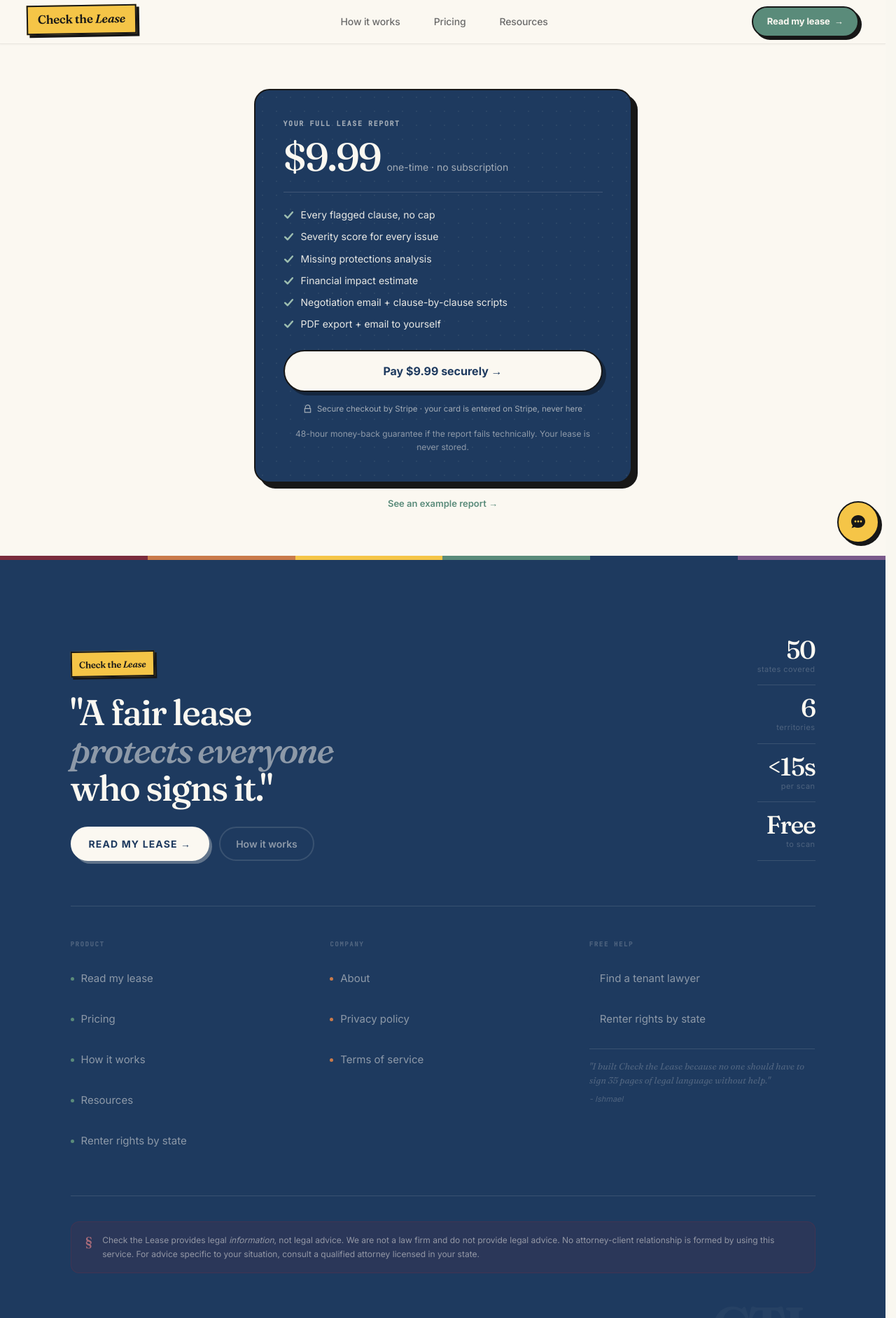
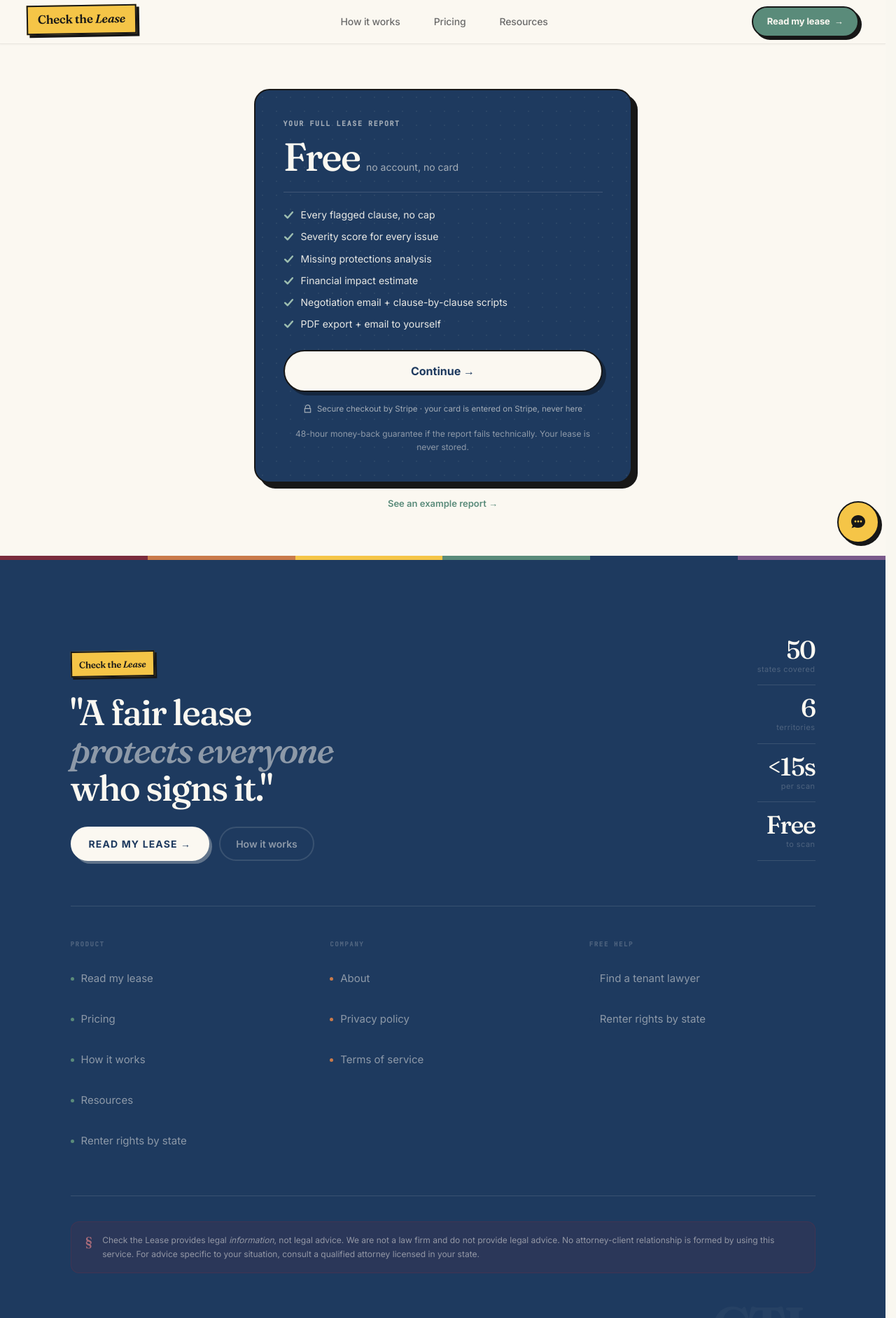
Before and after one commit to coverturn/check-the-lease, a React (Vite) app in the folder frontend/: page /checkout in a window 1280 px wide. Shown: the top 1883 px of the page at 70% size. Built offline with nearby package versions, Linux system fonts and the light colour scheme.

Commit message:
Sweep all $9.99 from dormant paywall (zero literal price strings left); remove redundant founder quote from footer; de-price stale home quote to reflect free model

```diff
--- a/frontend/src/components/Footer.tsx
+++ b/frontend/src/components/Footer.tsx
@@ -156,10 +156,6 @@ export function Footer() {
                 </Link>
               ))}
             </div>
-            <div style={{ fontFamily: "var(--app-font-serif)", fontStyle: "italic", fontSize: 13, color: DIM, lineHeight: 1.55, borderTop: `1px solid ${BORDER}`, paddingTop: 14 }}>
-              "I built Check the Lease because no one should have to sign 35 pages of legal language without help."
-              <div style={{ fontFamily: "var(--app-font-sans)", fontSize: 11, color: DIM, marginTop: 8 }}>- Ishmael</div>
-            </div>
           </div>
         </div>
 
--- a/frontend/src/pages/checkout.tsx
+++ b/frontend/src/pages/checkout.tsx
@@ -55,8 +55,8 @@ export default function Checkout() {
             <div style={{ position: "relative" }}>
               <div style={{ fontFamily: "var(--app-font-mono)", fontSize: 10, fontWeight: 700, textTransform: "uppercase", letterSpacing: "0.16em", color: "rgba(251,248,241,0.6)", marginBottom: 12 }}>Your full lease report</div>
               <div style={{ display: "flex", alignItems: "baseline", gap: 9, marginBottom: 22, paddingBottom: 22, borderBottom: "1.5px solid rgba(251,248,241,0.15)" }}>
-                <span style={{ fontFamily: "var(--app-font-serif)", fontWeight: 500, fontSize: "clamp(44px,7vw,56px)", letterSpacing: "-0.04em", color: "#FBF8F1", lineHeight: 1 }}>$9.99</span>
-                <span style={{ fontFamily: "var(--app-font-sans)", fontSize: 14, color: "rgba(251,248,241,0.6)" }}>one-time · no subscription</span>
+                <span style={{ fontFamily: "var(--app-font-serif)", fontWeight: 500, fontSize: "clamp(44px,7vw,56px)", letterSpacing: "-0.04em", color: "#FBF8F1", lineHeight: 1 }}>Free</span>
+                <span style={{ fontFamily: "var(--app-font-sans)", fontSize: 14, color: "rgba(251,248,241,0.6)" }}>no account, no card</span>
               </div>
               <div style={{ display: "flex", flexDirection: "column", gap: 11, marginBottom: 26 }}>
                 {INCLUDED.map((f) => (
@@ -67,7 +67,7 @@ export default function Checkout() {
                 ))}
               </div>
               <button onClick={pay} disabled={status !== "idle"} style={{ width: "100%", display: "inline-flex", justifyContent: "center", alignItems: "center", gap: 10, fontFamily: "var(--app-font-sans)", fontWeight: 700, fontSize: 16, color: NAVY, backgroundColor: "#FBF8F1", border: `2.5px solid ${INK}`, borderRadius: 999, padding: "16px 24px", cursor: status === "idle" ? "pointer" : "default", boxShadow: "5px 5px 0 0 rgba(0,0,0,0.35)", opacity: status === "processing" ? 0.85 : 1 }}>
-                {status === "processing" ? (<><span className="ctl-spin" style={{ width: 16, height: 16, border: "2.5px solid rgba(30,58,95,0.3)", borderTopColor: NAVY, borderRadius: "50%", display: "inline-block" }} /> Redirecting…</>) : "Pay $9.99 securely →"}
+                {status === "processing" ? (<><span className="ctl-spin" style={{ width: 16, height: 16, border: "2.5px solid rgba(30,58,95,0.3)", borderTopColor: NAVY, borderRadius: "50%", display: "inline-block" }} /> Redirecting…</>) : "Continue →"}
               </button>
               {error && <p style={{ fontFamily: "var(--app-font-sans)", fontSize: 13, color: "#F5C547", margin: "12px 0 0", textAlign: "center" }}>{error}</p>}
               <div style={{ display: "flex", alignItems: "center", justifyContent: "center", gap: 7, marginTop: 16 }}>
--- a/frontend/src/pages/home.tsx
+++ b/frontend/src/pages/home.tsx
@@ -757,7 +757,7 @@ export default function Home() {
                   id="founder-heading"
                   style={{ margin: 0, fontFamily: "var(--app-font-serif)", fontStyle: "italic", fontSize: "clamp(14px, 1.8vw, 16px)", color: "var(--color-ink)", lineHeight: 1.75 }}
                 >
-                  "No one should have to sign 35 pages of legal language without help. The scan is free; the full report costs less than lunch."
+                  "No one should have to sign 35 pages of legal language without help. So I made the whole thing free."
                 </blockquote>
                 <p style={{ fontFamily: "var(--app-font-sans)", fontSize: 13, fontWeight: 700, color: "var(--color-ink)", marginTop: 12, marginBottom: 0 }}>Ishmael</p>
                 <p style={{ fontFamily: "var(--app-font-sans)", fontSize: 12, color: "var(--color-ink-muted)", marginTop: 2 }}>Founder, Check the Lease</p>
--- a/frontend/src/pages/results.tsx
+++ b/frontend/src/pages/results.tsx
@@ -451,7 +451,7 @@ export default function Results({ demo = false }: { demo?: boolean }) {
   // ── Freemium gating ──────────────────────────────────────────────
   // Free quick scan = verdict + score + key terms + top 3 flags.
   // Everything else (full issue list, action plan, missing protections,
-  // negotiation toolkit, financial impact) is unlocked with the $9.99 report.
+  // negotiation toolkit, financial impact) is unlocked with the full report.
   const LOCKED = false; // FREE FOR NOW — full report shown to everyone (paywall code kept, dormant)
   const PREVIEW_LIMIT = 3;
   const orderedIssues = [...highIssues, ...medIssues, ...lowIssues];
@@ -976,7 +976,7 @@ export default function Results({ demo = false }: { demo?: boolean }) {
                   </div>
                   <div style={{ display: "flex", alignItems: "center", gap: 18, flexWrap: "wrap" }}>
                     <button onClick={goCheckout} style={{ display: "inline-flex", alignItems: "center", gap: 10, fontFamily: "var(--app-font-sans)", fontWeight: 700, fontSize: 15, textTransform: "uppercase", letterSpacing: "0.06em", color: "#1E3A5F", backgroundColor: "#FBF8F1", border: "2.5px solid #FBF8F1", borderRadius: 999, padding: "16px 30px", cursor: "pointer", boxShadow: "5px 5px 0 0 rgba(251,248,241,0.25)" }}>
-                      {lang === "es" ? "Desbloquear por $9.99 →" : "Unlock every issue · $9.99 →"}
+                      {lang === "es" ? "Desbloquear todos los problemas →" : "Unlock every issue →"}
                     </button>
                     <div style={{ fontFamily: "var(--app-font-sans)", fontSize: 12.5, color: "rgba(251,248,241,0.6)", lineHeight: 1.5 }}>
                       {lang === "es" ? "Pago único · Sin suscripción · Nunca guardamos tu contrato" : "One-time payment · No subscription · Your lease is never stored"}
@@ -1198,7 +1198,7 @@ export default function Results({ demo = false }: { demo?: boolean }) {
             {LOCKED ? (
               <>
                 <button onClick={goCheckout} style={{ marginTop: 28, display: "inline-flex", alignItems: "center", gap: 10, fontFamily: "var(--app-font-sans)", fontWeight: 700, fontSize: 14, textTransform: "uppercase", letterSpacing: "0.08em", color: "#FBF8F1", backgroundColor: "#1E3A5F", border: "2.5px solid #171717", borderRadius: 999, padding: "16px 32px", cursor: "pointer", boxShadow: "4px 4px 0 0 #171717", transition: "transform 0.1s ease" }}>
-                  {lang === "es" ? "Desbloquear el informe completo · $9.99 →" : "Unlock the full report · $9.99 →"}
+                  {lang === "es" ? "Desbloquear el informe completo →" : "Unlock the full report →"}
                 </button>
                 <a href="/upload" style={{ marginTop: 16, fontFamily: "var(--app-font-sans)", fontSize: 13, color: "var(--color-ink-muted)", textDecoration: "underline", textUnderlineOffset: 3 }}>
                   {lang === "es" ? "o analizar otro contrato" : "or check another lease"}
@@ -1221,7 +1221,7 @@ export default function Results({ demo = false }: { demo?: boolean }) {
               {lang === "es" ? `Tu escaneo encontró ${totalIssueCount} problema${totalIssueCount === 1 ? "" : "s"} — ve el informe completo` : `Your scan found ${totalIssueCount} issue${totalIssueCount === 1 ? "" : "s"} — see the full report`}
             </span>
             <button onClick={goCheckout} style={{ fontFamily: "var(--app-font-sans)", fontWeight: 700, fontSize: 14, color: "#171717", backgroundColor: "#F5C547", border: "2.5px solid #171717", borderRadius: 999, padding: "11px 22px", cursor: "pointer", boxShadow: "3px 3px 0 0 #171717", whiteSpace: "nowrap" }}>
-              {lang === "es" ? "Desbloquear · $9.99 →" : "Unlock full report · $9.99 →"}
+              {lang === "es" ? "Desbloquear informe →" : "Unlock full report →"}
             </button>
           </div>
         </div>
```
Also changed, not shown: 1 other file (tests, documents, lock files or other folders).
